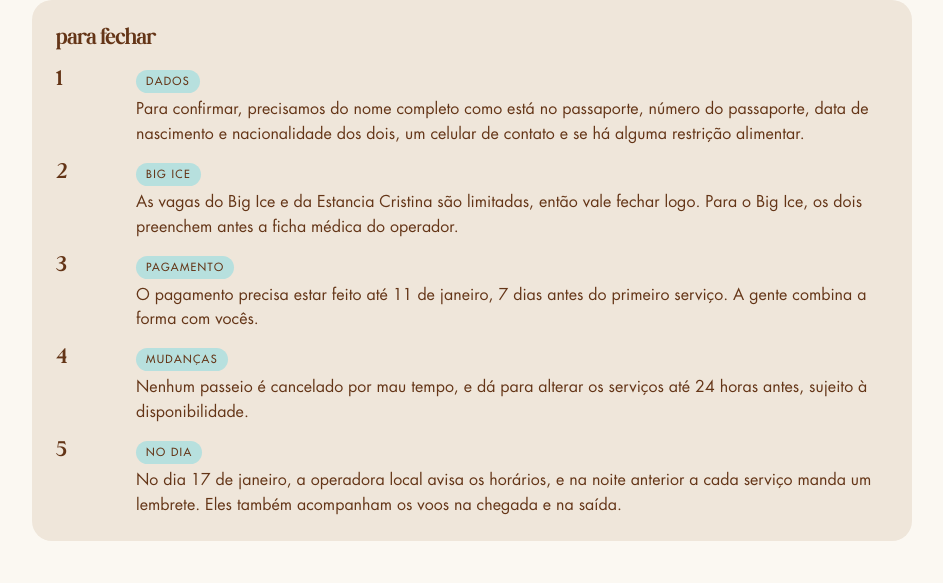
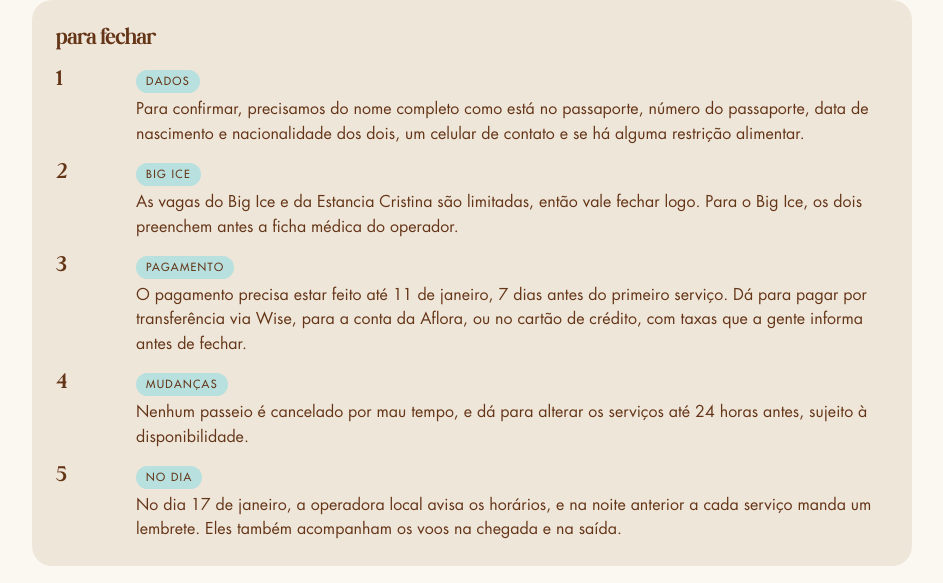
Before and after one commit to aflora-travel/aflora-sites, a plain HTML site: page patagonia-julia-passeios-escolhidos/index.html in a window 1280 px wide. Shown: the part 4253-4836 px from the top of the page, without its empty margins (168-1111 px from the left). Drawn offline with Linux system fonts and the light colour scheme.

Commit message:
Passeios escolhidos: formas de pagamento
Co-Authored-By: Claude Sonnet 5.5 <noreply@anthropic.com>

```diff
--- a/patagonia-julia-passeios-escolhidos/index.html
+++ b/patagonia-julia-passeios-escolhidos/index.html
@@ -160,7 +160,7 @@ legend { padding: 0; margin-bottom: 4px; font-weight: 500; font-size: 0.75rem; l
 <div class="plan" style="margin-top:24px"><h2>para fechar</h2><ul>
 <li><b>1</b><span><span class="tag">dados</span><br>Para confirmar, precisamos do nome completo como está no passaporte, número do passaporte, data de nascimento e nacionalidade dos dois, um celular de contato e se há alguma restrição alimentar.</span></li>
 <li><b>2</b><span><span class="tag">big ice</span><br>As vagas do Big Ice e da Estancia Cristina são limitadas, então vale fechar logo. Para o Big Ice, os dois preenchem antes a ficha médica do operador.</span></li>
-<li><b>3</b><span><span class="tag">pagamento</span><br>O pagamento precisa estar feito até 11 de janeiro, 7 dias antes do primeiro serviço. A gente combina a forma com vocês.</span></li>
+<li><b>3</b><span><span class="tag">pagamento</span><br>O pagamento precisa estar feito até 11 de janeiro, 7 dias antes do primeiro serviço. Dá para pagar por transferência via Wise, para a conta da Aflora, ou no cartão de crédito, com taxas que a gente informa antes de fechar.</span></li>
 <li><b>4</b><span><span class="tag">mudanças</span><br>Nenhum passeio é cancelado por mau tempo, e dá para alterar os serviços até 24 horas antes, sujeito à disponibilidade.</span></li>
 <li><b>5</b><span><span class="tag">no dia</span><br>No dia 17 de janeiro, a operadora local avisa os horários, e na noite anterior a cada serviço manda um lembrete. Eles também acompanham os voos na chegada e na saída.</span></li>
 </ul></div></div></section>
```
